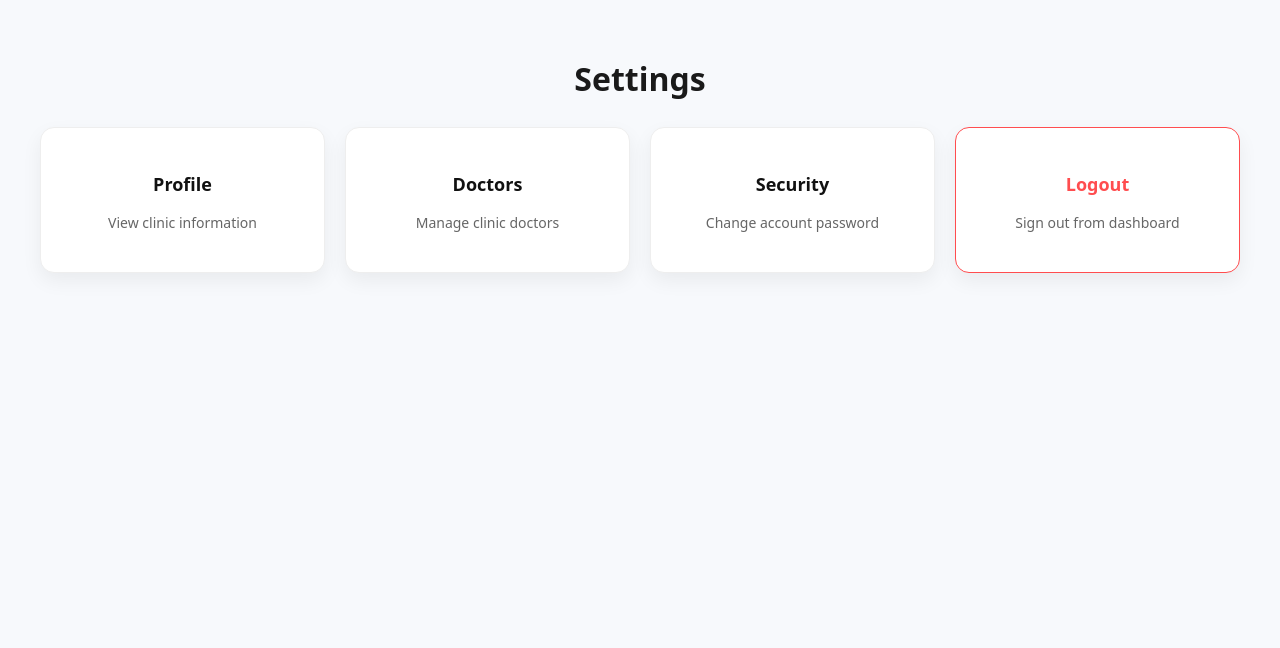
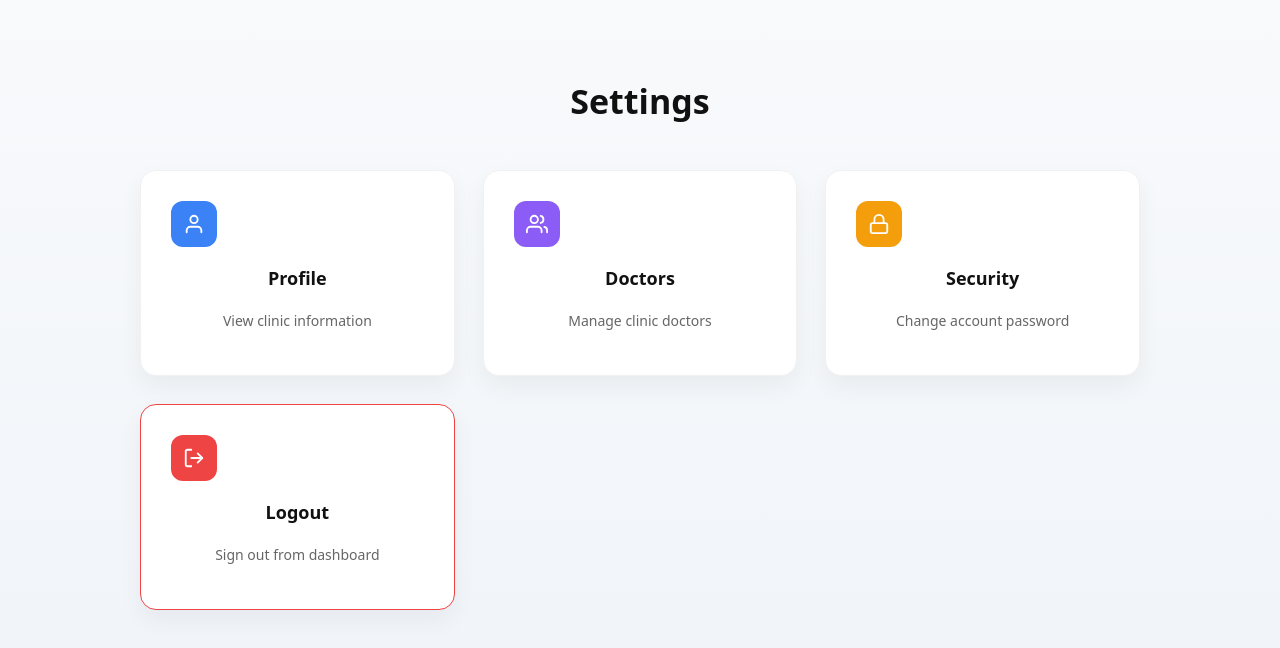
Before and after one commit to Hrithikrao86/clinora-frontend, a React (Vite) app in the folder vite-project/: page /settings in a window 1280 px wide. Shown: the top 648 px of the page. Built offline with nearby package versions, Linux system fonts and the light colour scheme.

Commit message:
updated setting ui

```diff
--- a/vite-project/package.json
+++ b/vite-project/package.json
@@ -18,6 +18,7 @@
     "date-fns": "^4.1.0",
     "react": "^19.2.0",
     "react-dom": "^19.2.0",
+    "react-icons": "^5.6.0",
     "react-router-dom": "^7.13.1"
   },
   "devDependencies": {
--- a/vite-project/src/components/Settings/index.css
+++ b/vite-project/src/components/Settings/index.css
@@ -1,40 +1,43 @@
 .settings-page{
-padding:40px;
+padding:60px;
+min-height:100vh;
+background:linear-gradient(180deg,#f8fafc,#eef2f7);
 font-family:system-ui;
-background:#f7f9fc;
-min-height:100vh;
 }
 
 .settings-title{
-font-size:32px;
+font-size:34px;
 font-weight:700;
-margin-bottom:30px;
-color:#1a1a1a;
+text-align:center;
+margin-bottom:50px;
+color:#111;
 }
 
 .settings-grid{
 display:grid;
-grid-template-columns:repeat(auto-fit,minmax(240px,1fr));
-gap:20px;
+grid-template-columns:repeat(auto-fit,minmax(260px,1fr));
+gap:28px;
+max-width:1000px;
+margin:auto;
 }
 
 .settings-card{
 background:white;
-padding:25px;
-border-radius:14px;
+padding:30px;
+border-radius:16px;
 cursor:pointer;
-box-shadow:0 8px 20px rgba(0,0,0,0.06);
-transition:all .25s ease;
-border:1px solid #eee;
+transition:all .3s ease;
+box-shadow:0 10px 25px rgba(0,0,0,0.05);
+border:1px solid #f1f1f1;
 }
 
 .settings-card:hover{
-transform:translateY(-4px);
-box-shadow:0 15px 35px rgba(0,0,0,0.12);
+transform:translateY(-6px);
+box-shadow:0 20px 40px rgba(0,0,0,0.12);
 }
 
 .settings-card h3{
-margin-bottom:8px;
+margin-top:18px;
 font-size:18px;
 color:#111;
 }
@@ -42,12 +45,35 @@ color:#111;
 .settings-card p{
 color:#666;
 font-size:14px;
+margin-top:6px;
+}
+
+.icon-circle{
+width:46px;
+height:46px;
+border-radius:12px;
+display:flex;
+align-items:center;
+justify-content:center;
+color:white;
+}
+
+.blue{
+background:#3b82f6;
+}
+
+.purple{
+background:#8b5cf6;
+}
+
+.orange{
+background:#f59e0b;
+}
+
+.red{
+background:#ef4444;
 }
 
 .logout{
-border:1px solid #ff4d4f;
+border:1px solid #ef4444;
 }
-
-.logout h3{
-color:#ff4d4f;
-}
--- a/vite-project/src/components/Settings/index.jsx
+++ b/vite-project/src/components/Settings/index.jsx
@@ -1,5 +1,10 @@
 import "./index.css"
 import { Component } from "react"
+
+import { FiUser } from "react-icons/fi"
+import { FiUsers } from "react-icons/fi"
+import { FiLock } from "react-icons/fi"
+import { FiLogOut } from "react-icons/fi"
 
 class Settings extends Component {
 
@@ -39,21 +44,40 @@ return(
 <div className="settings-grid">
 
 <div className="settings-card" onClick={this.goProfile}>
+<div className="icon-circle blue">
+<FiUser size={22}/>
+</div>
+
 <h3>Profile</h3>
 <p>View clinic information</p>
 </div>
 
+
 <div className="settings-card" onClick={this.goDoctors}>
+<div className="icon-circle purple">
+<FiUsers size={22}/>
+</div>
+
 <h3>Doctors</h3>
 <p>Manage clinic doctors</p>
 </div>
 
+
 <div className="settings-card" onClick={this.goPassword}>
+<div className="icon-circle orange">
+<FiLock size={22}/>
+</div>
+
 <h3>Security</h3>
 <p>Change account password</p>
 </div>
 
+
 <div className="settings-card logout" onClick={this.logout}>
+<div className="icon-circle red">
+<FiLogOut size={22}/>
+</div>
+
 <h3>Logout</h3>
 <p>Sign out from dashboard</p>
 </div>
```
Also changed, not shown: 1 other file (tests, documents, lock files or other folders).
